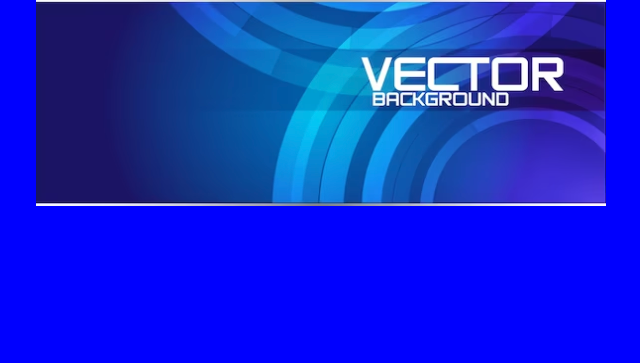
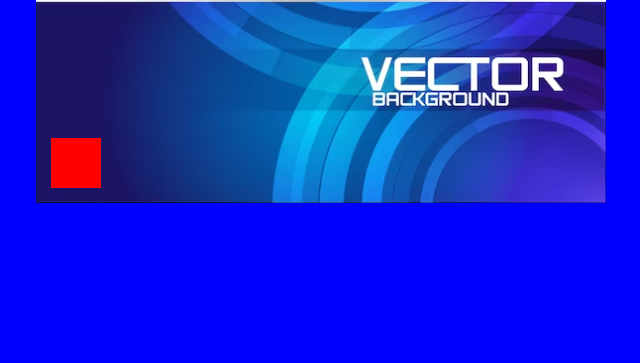
Before and after one commit to alcoceroftoday/Example_background, a plain HTML site: page index.html in a window 1280 px wide. Shown: the whole page, without its empty margins (319-959 px from the left). Drawn offline with Linux system fonts and the light colour scheme.

Commit message:
Agrego un logo ajustable al banner

```diff
--- a/assets/css/style.css
+++ b/assets/css/style.css
@@ -4,10 +4,21 @@ body{
 }
 .content{
 	background-image: url('../img/bannerLa.png');
-	height: 360px;
+
 	/* responsive */
 	max-width: 570px; /* Ajuste necesario ya que en este caso la imagen mide 570px */
 	margin: 0 auto;
 	background-repeat: no-repeat;
 	background-position: right top;
+	/* ajuste para logo */
+	position: relative;
+	height: 203px;
 }
+.logo{
+	width: 50px;
+	height: 50px;
+	background-color: red;
+	position: absolute;
+	bottom: 15px;
+	left: 15px;
+}
--- a/index.html
+++ b/index.html
@@ -8,6 +8,7 @@
 </head>
 <body>
 	<div class="content">
+		<div class="logo"></div>
 	</div>
 </body>
 </html>
```
